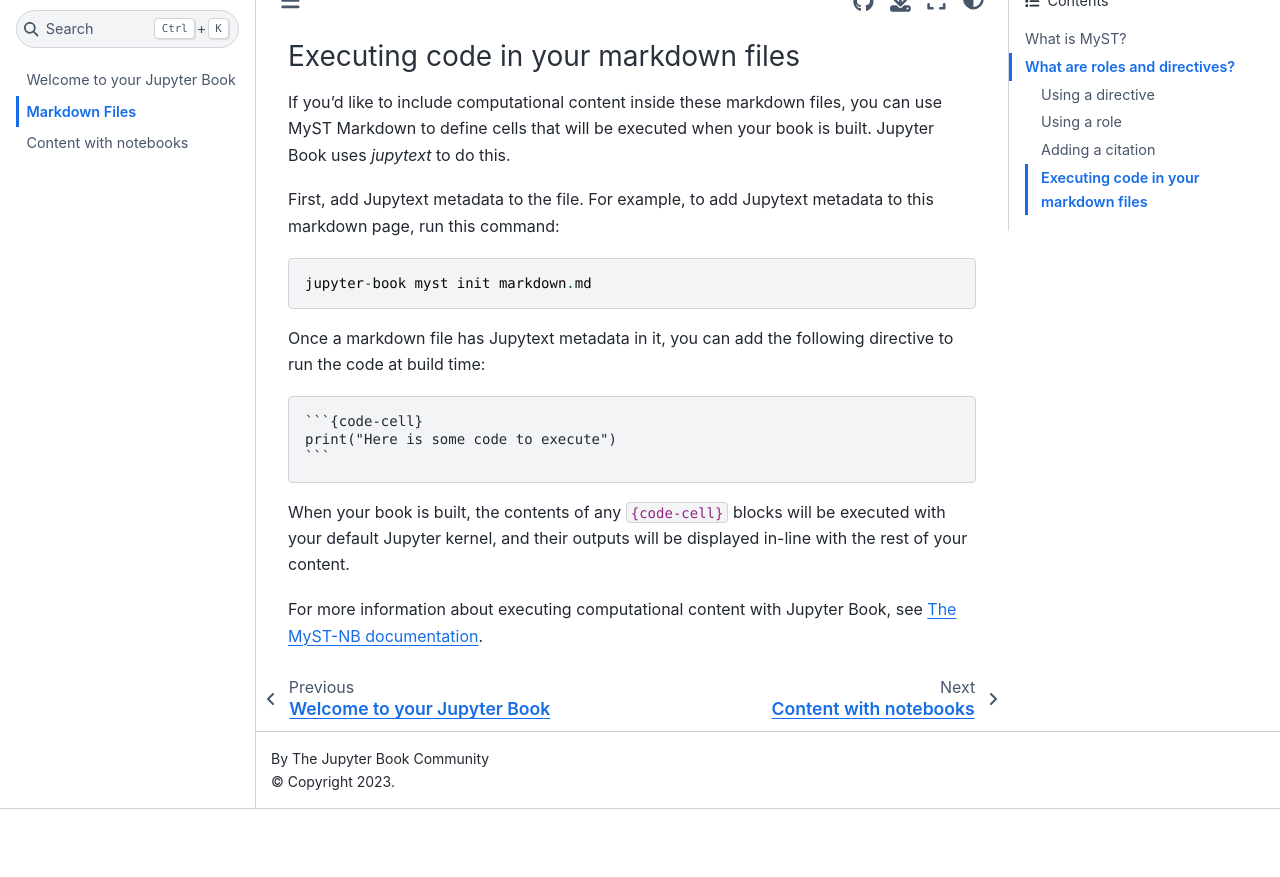
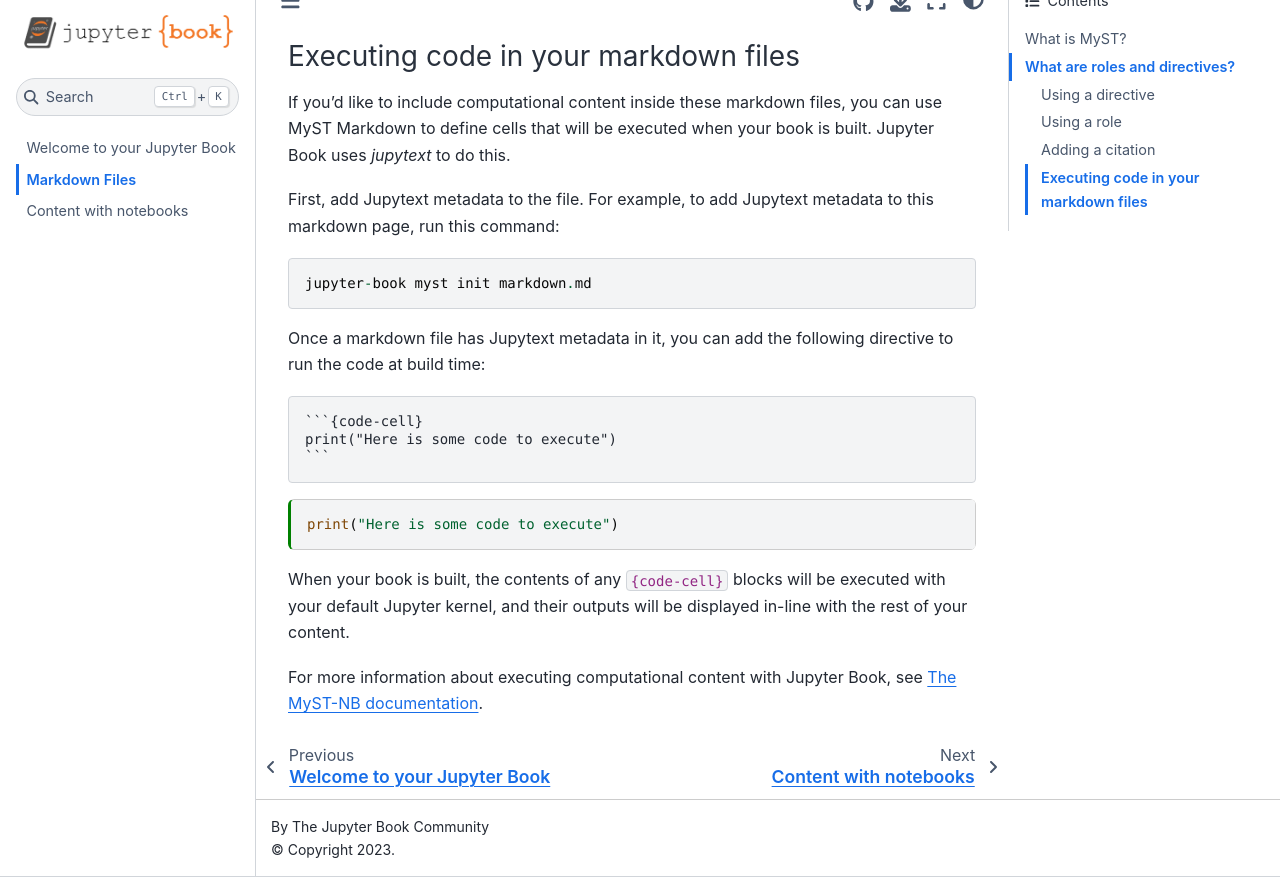
Before and after one commit to zouguangxian/jupyter-book-scaffold, a Jupyter Book: the page built from markdown.md, in a window 1280 px wide and 900 px high, scrolled down 2174 px, cut to the strip 23-900 px from the top of the window. Built offline with Jupyter Book 1.0.4 settings and Sphinx 7.4.7 and the Sphinx Book theme 1.1.4, drawn with Linux system fonts in a browser that asks for light colours; cross-references to code outside the pages are shown as plain code; before the commit the page ends 3006 px from its top, so only the background shows below that; part of the change alters nothing that is shown.

Commit message:
feat: add frontmatter to make it as a MyST notebook.

`````diff
--- a/markdown.md
+++ b/markdown.md
@@ -1,3 +1,15 @@
+---
+jupytext:
+  formats: md:myst
+  text_representation:
+    extension: .md
+    format_name: myst
+kernelspec:
+  display_name: Python 3
+  language: python
+  name: python3
+---
+
 # Markdown Files
 
 Whether you write your book's content in Jupyter Notebooks (`.ipynb`) or
@@ -116,7 +128,9 @@ directive to run the code at build time:
 print("Here is some code to execute")
 ```
 ````
-
+```{code-cell} python3
+print("Here is some code to execute")
+```
 When your book is built, the contents of any `{code-cell}` blocks will be
 executed with your default Jupyter kernel, and their outputs will be displayed
 in-line with the rest of your content.
`````
